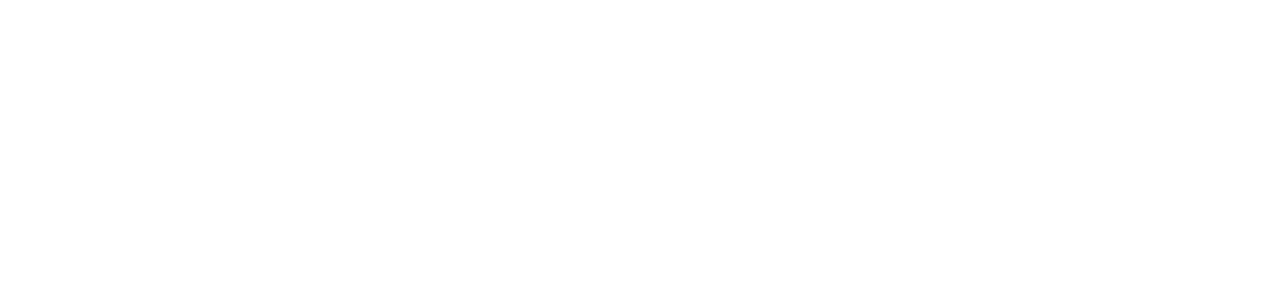
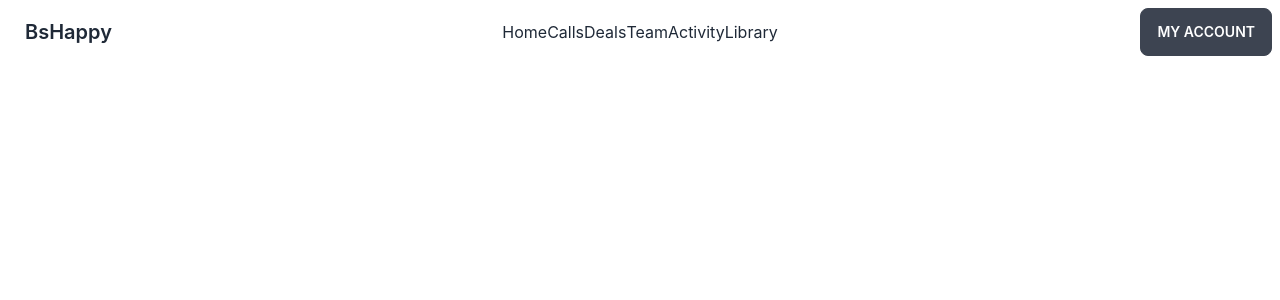
Before and after one commit to Neamul01/video-chat-app, a React (Create React App) app: page / in a window 1280 px wide. Shown: the top 300 px of the page. Built offline with nearby package versions, Linux system fonts and the light colour scheme.

Commit message:
navbar links updated

```diff
--- a/src/App.js
+++ b/src/App.js
@@ -1,9 +1,14 @@
 import './App.css';
+import { Routes } from "react-router-dom"
+import Navbar from './components/Navbar';
 
 function App() {
   return (
     <div className="App">
+      <Navbar />
+      <Routes>
 
+      </Routes>
     </div>
   );
 }
--- a/src/components/Navbar.js
+++ b/src/components/Navbar.js
@@ -1,49 +1,38 @@
 import React from 'react';
+import { Link } from 'react-router-dom';
 
 const Navbar = () => {
     return (
-        <div>
-            <div class="navbar bg-base-100">
+        <div className=' bg-base-100 flex justify-center'>
+            <div class="navbar container">
                 <div class="navbar-start">
                     <div class="dropdown">
                         <label tabindex="0" class="btn btn-ghost lg:hidden">
                             <svg xmlns="http://www.w3.org/2000/svg" class="h-5 w-5" fill="none" viewBox="0 0 24 24" stroke="currentColor"><path stroke-linecap="round" stroke-linejoin="round" stroke-width="2" d="M4 6h16M4 12h8m-8 6h16" /></svg>
                         </label>
                         <ul tabindex="0" class="menu menu-compact dropdown-content mt-3 p-2 shadow bg-base-100 rounded-box w-52">
-                            <li><a>Item 1</a></li>
-                            <li tabindex="0">
-                                <a class="justify-between">
-                                    Parent
-                                    <svg class="fill-current" xmlns="http://www.w3.org/2000/svg" width="24" height="24" viewBox="0 0 24 24"><path d="M8.59,16.58L13.17,12L8.59,7.41L10,6L16,12L10,18L8.59,16.58Z" /></svg>
-                                </a>
-                                <ul class="p-2">
-                                    <li><a>Submenu 1</a></li>
-                                    <li><a>Submenu 2</a></li>
-                                </ul>
-                            </li>
-                            <li><a>Item 3</a></li>
+                            <Link to={'/'} as='li'>Home</Link>
+                            <Link to={'/'} as='li'>Calls</Link>
+                            <Link to={'/'} as='li'>Deals</Link>
+                            <Link to={'/'} as='li'>Team</Link>
+                            <Link to={'/'} as='li'>Activity</Link>
+                            <Link to={'/'} as='li'>Library</Link>
                         </ul>
                     </div>
-                    <a class="btn btn-ghost normal-case text-xl">daisyUI</a>
+                    <Link to={'/'} class="btn btn-ghost normal-case text-xl">BsHappy</Link>
                 </div>
                 <div class="navbar-center hidden lg:flex">
                     <ul class="menu menu-horizontal p-0">
-                        <li><a>Item 1</a></li>
-                        <li tabindex="0">
-                            <a>
-                                Parent
-                                <svg class="fill-current" xmlns="http://www.w3.org/2000/svg" width="20" height="20" viewBox="0 0 24 24"><path d="M7.41,8.58L12,13.17L16.59,8.58L18,10L12,16L6,10L7.41,8.58Z" /></svg>
-                            </a>
-                            <ul class="p-2">
-                                <li><a>Submenu 1</a></li>
-                                <li><a>Submenu 2</a></li>
-                            </ul>
-                        </li>
-                        <li><a>Item 3</a></li>
+                        <Link to={'/'} as='li'>Home</Link>
+                        <Link to={'/'} as='li'>Calls</Link>
+                        <Link to={'/'} as='li'>Deals</Link>
+                        <Link to={'/'} as='li'>Team</Link>
+                        <Link to={'/'} as='li'>Activity</Link>
+                        <Link to={'/'} as='li'>Library</Link>
                     </ul>
                 </div>
                 <div class="navbar-end">
-                    <a class="btn">Get started</a>
+                    <Link to={'/myAccount'} class="btn">My Account</Link>
                 </div>
             </div>
         </div>
```
